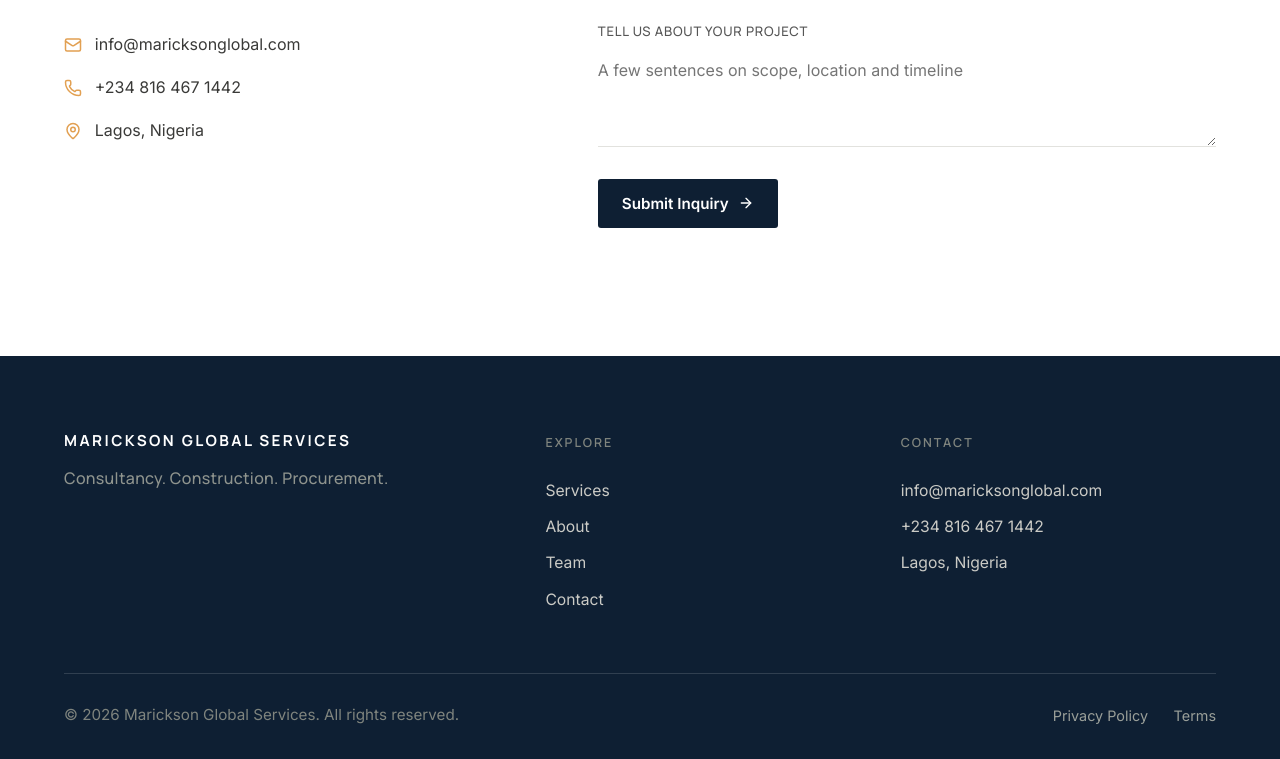
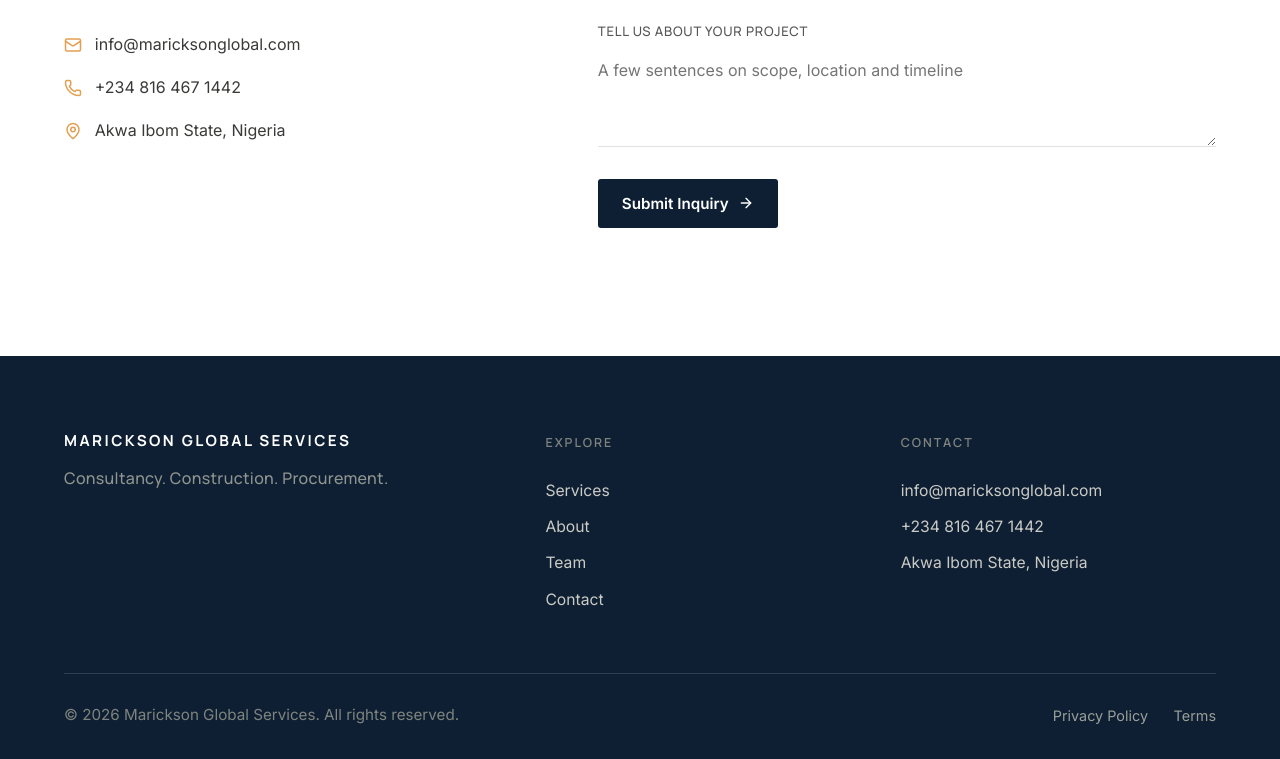
Before and after one commit to kemexene/Marickson-Global-website, a plain HTML site: page index.html in a window 1280 px wide. Shown: the part 7238-7997 px from the top of the page. Drawn offline with Linux system fonts and the light colour scheme.

Commit message:
Add files via upload

```diff
--- a/index.html
+++ b/index.html
@@ -495,7 +495,7 @@
       <div class="contact-details">
         <a href="mailto:info@maricksonglobal.com"><svg width="18" height="18" viewBox="0 0 24 24" fill="none" stroke="currentColor" stroke-width="2" stroke-linecap="round" stroke-linejoin="round" aria-hidden="true"><rect width="20" height="16" x="2" y="4" rx="2"/><path d="m22 7-8.97 5.7a1.94 1.94 0 0 1-2.06 0L2 7"/></svg> info@maricksonglobal.com</a>
         <a href="tel:+2348164671442"><svg width="18" height="18" viewBox="0 0 24 24" fill="none" stroke="currentColor" stroke-width="2" stroke-linecap="round" stroke-linejoin="round" aria-hidden="true"><path d="M13.83 16.57a1 1 0 0 0 1.21-.3l.36-.47A2 2 0 0 1 17 15h3a2 2 0 0 1 2 2v3a2 2 0 0 1-2 2A18 18 0 0 1 2 4a2 2 0 0 1 2-2h3a2 2 0 0 1 2 2v3a2 2 0 0 1-.8 1.6l-.47.35a1 1 0 0 0-.29 1.24 14 14 0 0 0 6.06 6.05z"/></svg> +234 816 467 1442</a>
-        <div><svg width="18" height="18" viewBox="0 0 24 24" fill="none" stroke="currentColor" stroke-width="2" stroke-linecap="round" stroke-linejoin="round" aria-hidden="true"><path d="M20 10c0 4.99-5.54 10.19-7.4 11.8a1 1 0 0 1-1.2 0C9.54 20.19 4 14.99 4 10a8 8 0 0 1 16 0"/><circle cx="12" cy="10" r="3"/></svg> Lagos, Nigeria</div>
+        <div><svg width="18" height="18" viewBox="0 0 24 24" fill="none" stroke="currentColor" stroke-width="2" stroke-linecap="round" stroke-linejoin="round" aria-hidden="true"><path d="M20 10c0 4.99-5.54 10.19-7.4 11.8a1 1 0 0 1-1.2 0C9.54 20.19 4 14.99 4 10a8 8 0 0 1 16 0"/><circle cx="12" cy="10" r="3"/></svg> Akwa Ibom State, Nigeria</div>
       </div>
     </div>
     <form class="form reveal" onsubmit="return submitForm(event)" novalidate>
@@ -529,7 +529,7 @@
       <div class="footer-col"><h5>Contact</h5>
         <a href="mailto:info@maricksonglobal.com">info@maricksonglobal.com</a>
         <a href="tel:+2348164671442">+234 816 467 1442</a>
-        <div>Lagos, Nigeria</div>
+        <div>Akwa Ibom State, Nigeria</div>
       </div>
     </div>
     <div class="footer-bottom">
```
